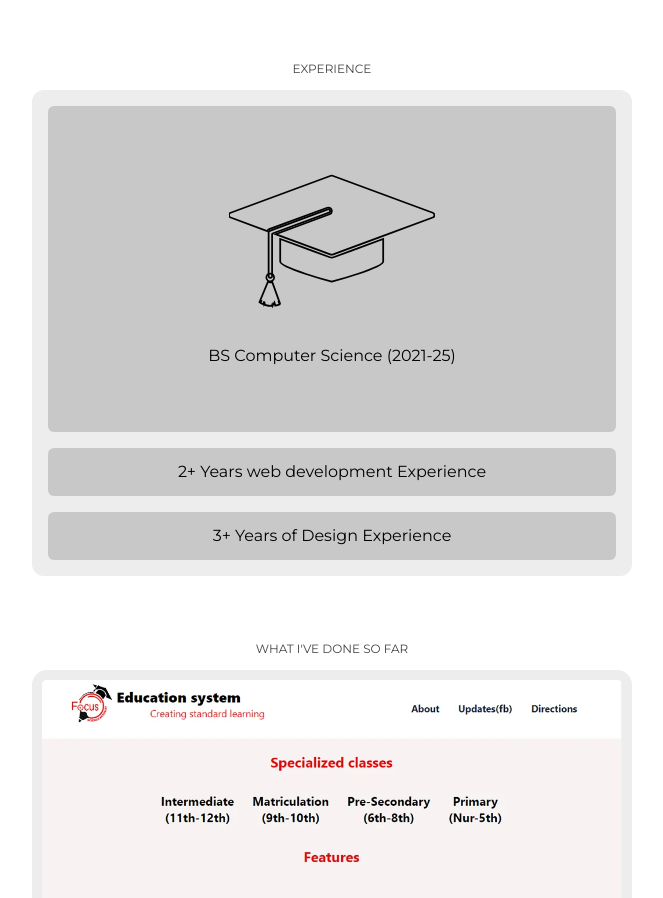
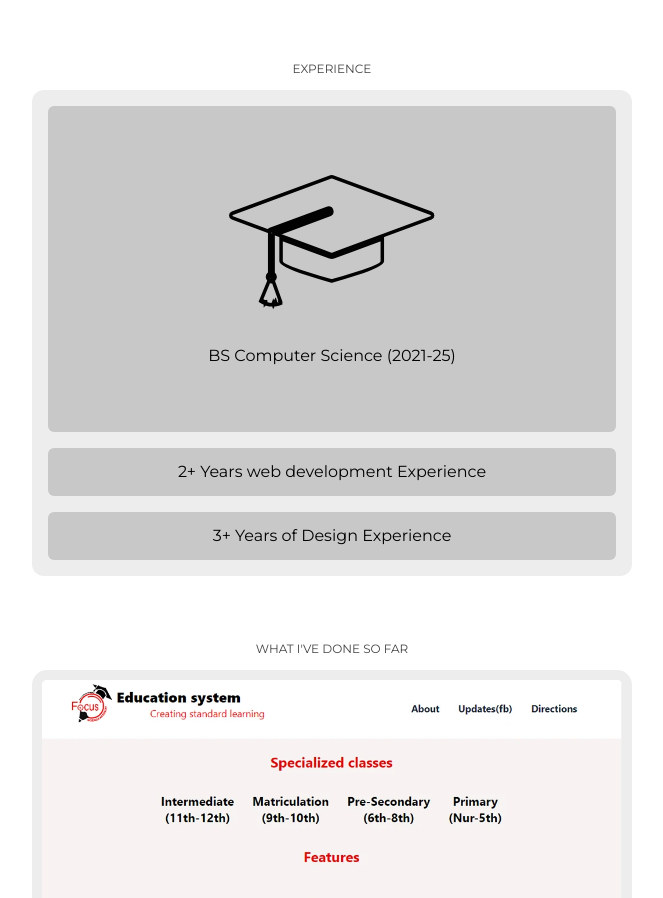
Before and after one commit to JoinAsadullah/ts001, a Next.js app: page /asadullah in a window 1280 px wide. Shown: the part 900-1798 px from the top of the page, without its empty margins (308-971 px from the left). Built offline with nearby package versions, Linux system fonts and the light colour scheme.

Commit message:
view box Badge

```diff
--- a/src/app/asadullah/svgs.tsx
+++ b/src/app/asadullah/svgs.tsx
@@ -66,13 +66,13 @@ export function GithubLogo() {
 }
 export function Badge() {
     return (
-        <svg className="mx-[auto]" xmlns="http://www.w3.org/2000/svg" width="205.4" height="205.533" viewBox="0 0 1157.735 734.815">
+        <svg className="mx-[auto]" xmlns="http://www.w3.org/2000/svg" width="205.4" height="205.533" viewBox="-10 0 1177.735 734.815">
             <g id="Group_30" data-name="Group 30" transform="translate(0.002 0.005)">
-                <path fill="none" stroke="var(--foreground)" strokeWidth="10" id="Path_54" data-name="Path 54" d="M1489.82,869,1210.54,972.28,989.35,1054l-64.12,23.71a14.31,14.31,0,0,1-9.91,0L851.2,1054,630,972.28l-25.44-9.4L908.31,850.56a19.56,19.56,0,0,0-6.79-37.9,19.2,19.2,0,0,0-6.78,1.21l-327,120.87a19.71,19.71,0,0,0-11.09,10.43L350.73,869c-12.43-4.6-12.43-22.21,0-26.81L915.32,633.48a14.31,14.31,0,0,1,9.91,0l564.59,208.73C1502.25,846.81,1502.25,864.42,1489.82,869Z" transform="translate(-341.41 -632.6)" />
-                <path fill="none" stroke="var(--foreground)" strokeWidth="10" id="Path_55" data-name="Path 55" d="M1210.54,1107.73V1117c0,35.78-290.26,113.69-290.26,113.69S630,1152.77,630,1117V989.63l181.85,67.22L909.68,1093a30.22,30.22,0,0,0,21.2,0l97.81-36.17,181.85-67.22Z" transform="translate(-341.41 -632.6)" />
-                <path fill="none" stroke="var(--foreground)" strokeWidth="10" id="Path_56" data-name="Path 56" d="M904.91,841.4,590.44,957.67l-3.36,1.24a4.18,4.18,0,0,0-2.73,3.93v236.33a10.185,10.185,0,0,1-9.28,10.31,9.77,9.77,0,0,1-10.29-9.77V953.1a9.74,9.74,0,0,1,6.39-9.16L898.13,823a9.791,9.791,0,0,1,6.78,18.37Z" transform="translate(-341.41 -632.6)" />
-                <circle fill="none" stroke="var(--foreground)" strokeWidth="10" id="Ellipse_14" data-name="Ellipse 14" cx="21.74" cy="21.74" r="21.74" transform="translate(204.062 562.682) rotate(-22.5)" />
-                <path fill="none" stroke="var(--foreground)" strokeWidth="10" id="Path_57" data-name="Path 57" d="M620,1338.7l6.65,20a122.482,122.482,0,0,1-24.1,6.89l-5.38-17.09-10.4,18.82-2-6.36-2.38,6.45a120.858,120.858,0,0,1-38.85-6.39l-.55-3.75-2.77,2.61V1341.7s-4.54,12.62-5.61,16a121.254,121.254,0,0,1-14.71-7.37c1.3-4.37,4.37-14.35,5.25-16.83-1.18,2.45-6,12.17-7.63,15.36-2.78-1.76-4.28-2.9-4.28-2.9l48.47-117.12c7.6,9.3,23.22,2.9,23.22,2.9L630,1357.29Z" transform="translate(-341.41 -632.6)" />
+                <path fill="none" stroke="var(--foreground)" strokeWidth="20" id="Path_54" data-name="Path 54" d="M1489.82,869,1210.54,972.28,989.35,1054l-64.12,23.71a14.31,14.31,0,0,1-9.91,0L851.2,1054,630,972.28l-25.44-9.4L908.31,850.56a19.56,19.56,0,0,0-6.79-37.9,19.2,19.2,0,0,0-6.78,1.21l-327,120.87a19.71,19.71,0,0,0-11.09,10.43L350.73,869c-12.43-4.6-12.43-22.21,0-26.81L915.32,633.48a14.31,14.31,0,0,1,9.91,0l564.59,208.73C1502.25,846.81,1502.25,864.42,1489.82,869Z" transform="translate(-341.41 -632.6)" />
+                <path fill="none" stroke="var(--foreground)" strokeWidth="20" id="Path_55" data-name="Path 55" d="M1210.54,1107.73V1117c0,35.78-290.26,113.69-290.26,113.69S630,1152.77,630,1117V989.63l181.85,67.22L909.68,1093a30.22,30.22,0,0,0,21.2,0l97.81-36.17,181.85-67.22Z" transform="translate(-341.41 -632.6)" />
+                <path fill="none" stroke="var(--foreground)" strokeWidth="20" id="Path_56" data-name="Path 56" d="M904.91,841.4,590.44,957.67l-3.36,1.24a4.18,4.18,0,0,0-2.73,3.93v236.33a10.185,10.185,0,0,1-9.28,10.31,9.77,9.77,0,0,1-10.29-9.77V953.1a9.74,9.74,0,0,1,6.39-9.16L898.13,823a9.791,9.791,0,0,1,6.78,18.37Z" transform="translate(-341.41 -632.6)" />
+                <circle fill="none" stroke="var(--foreground)" strokeWidth="20" id="Ellipse_14" data-name="Ellipse 14" cx="21.74" cy="21.74" r="21.74" transform="translate(204.062 562.682) rotate(-22.5)" />
+                <path fill="none" stroke="var(--foreground)" strokeWidth="20" id="Path_57" data-name="Path 57" d="M620,1338.7l6.65,20a122.482,122.482,0,0,1-24.1,6.89l-5.38-17.09-10.4,18.82-2-6.36-2.38,6.45a120.858,120.858,0,0,1-38.85-6.39l-.55-3.75-2.77,2.61V1341.7s-4.54,12.62-5.61,16a121.254,121.254,0,0,1-14.71-7.37c1.3-4.37,4.37-14.35,5.25-16.83-1.18,2.45-6,12.17-7.63,15.36-2.78-1.76-4.28-2.9-4.28-2.9l48.47-117.12c7.6,9.3,23.22,2.9,23.22,2.9L630,1357.29Z" transform="translate(-341.41 -632.6)" />
             </g>
         </svg>
 
```
